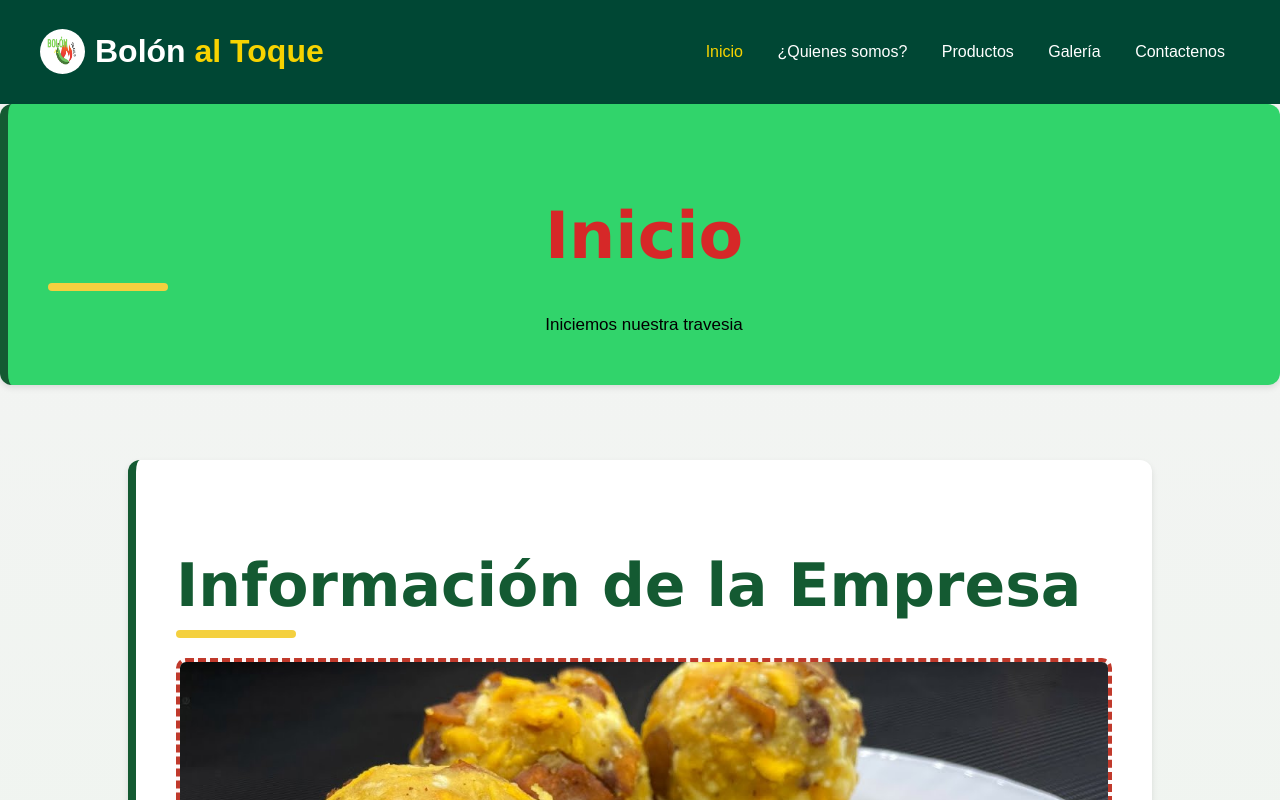
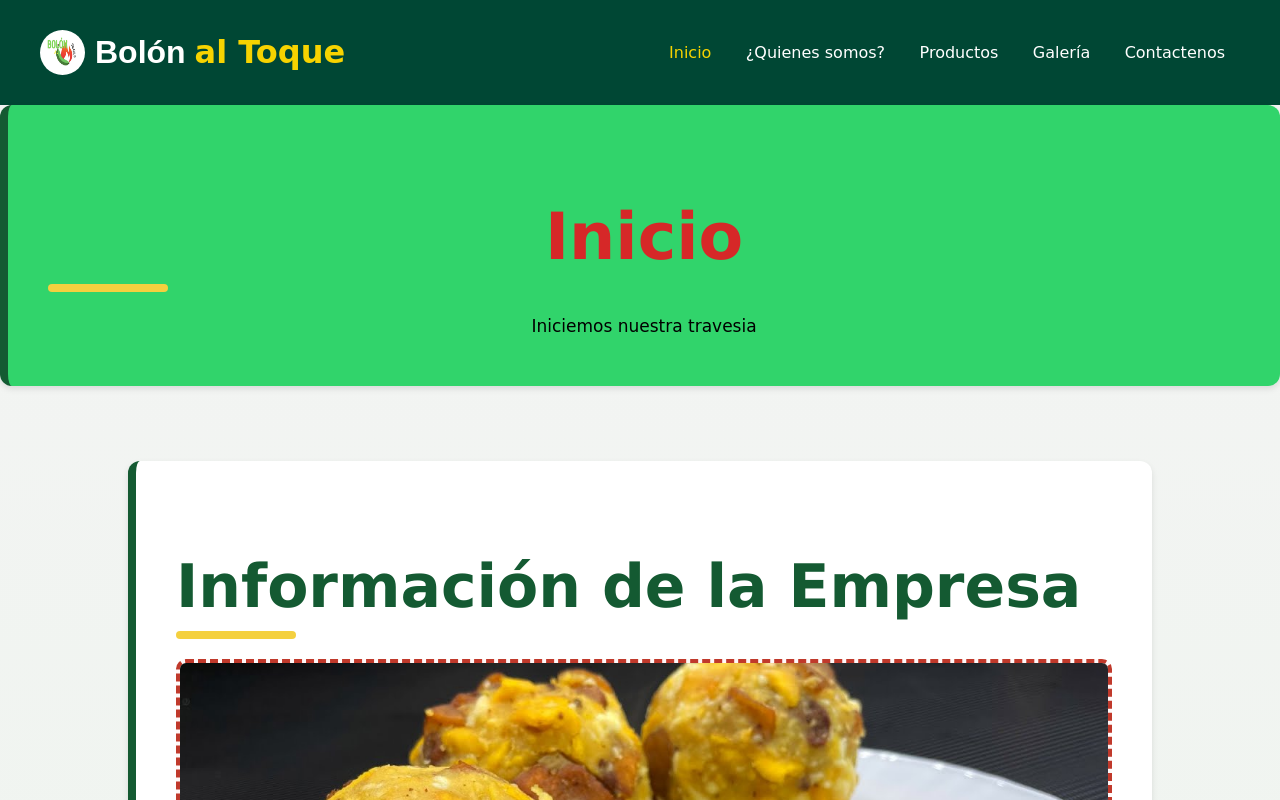
Before and after one commit to Luikhanzz/santanaluiggi.github.io, a plain HTML site: page index.html in a window 1280 px wide. Shown: the top 800 px of the page. Drawn offline with Linux system fonts and the light colour scheme.

Commit message:
Refactor estilos.css with new font styles
Added new styles for headings and handwritten paragraphs.

```diff
--- a/estilos.css
+++ b/estilos.css
@@ -56,6 +56,7 @@ nav a.active {
 .hero {
   background: #31d46b;
   padding: 40px;
+   font-family: 'Dancing Script', cursive;
   text-align: center;
 }
 
@@ -147,4 +148,14 @@ p {
 
 .img-media:hover {
   transform: scale(1.05);
+
 }
+h1, h2, h3, h4, h5, h6 {
+  font-family: "Made canvas"!
+  font-weight: 700;
+}
+
+/* Párrafos manuscritos */
+p, span, a, li {
+  font-family: "Dancing Script", cursive;
+}
```
